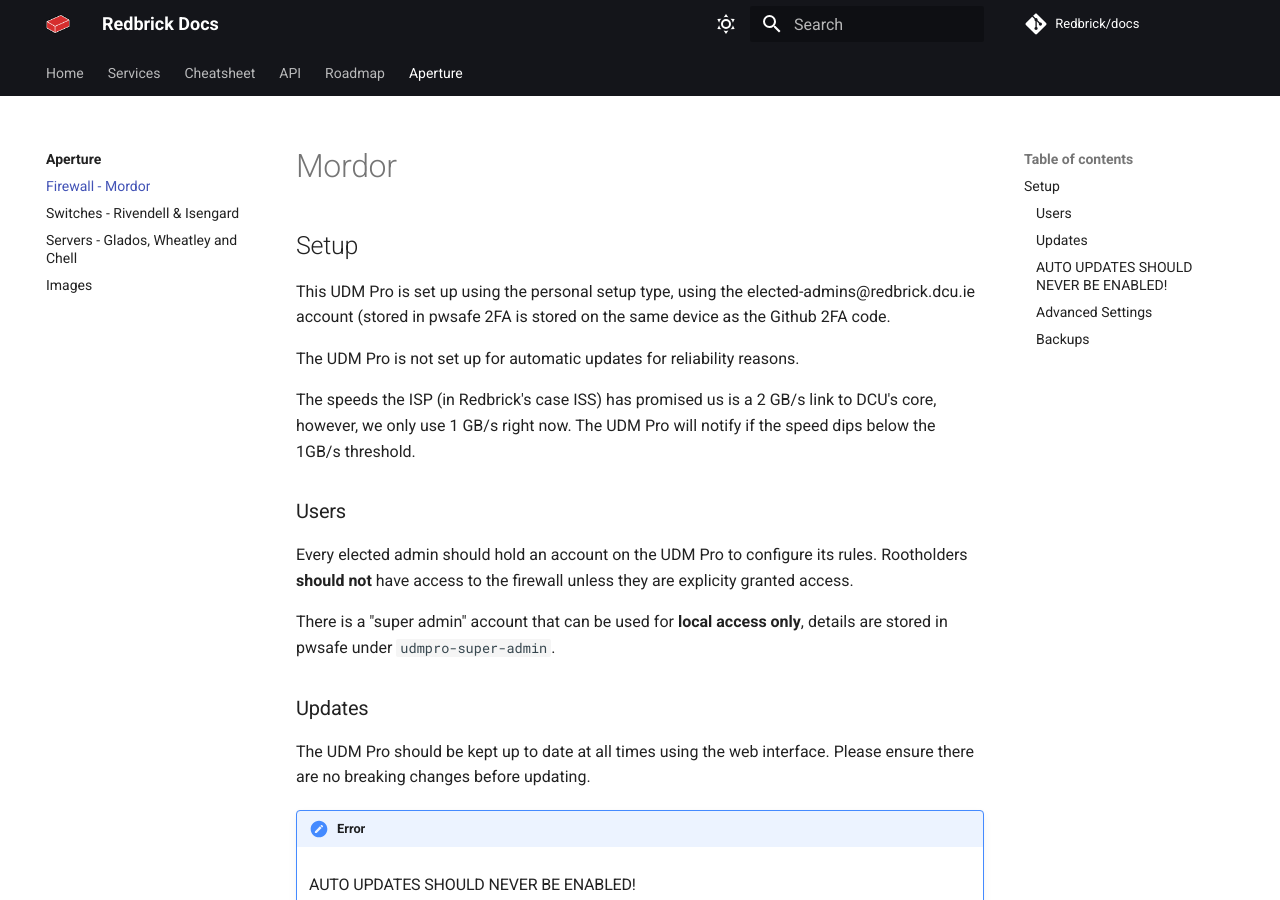
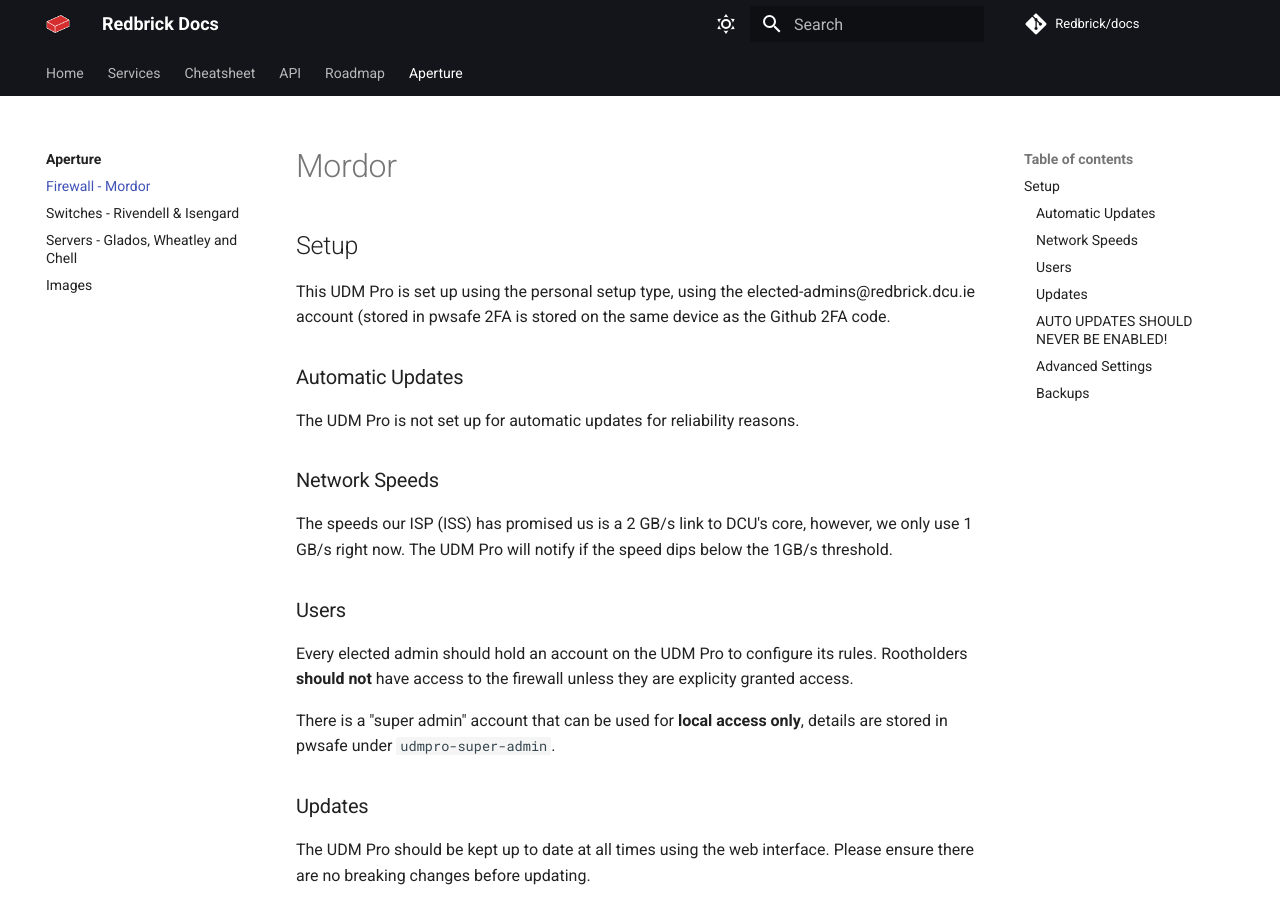
Before and after one commit to redbrick/docs, an MkDocs documentation site: the page built from docs/aperture/firewall.md, in a window 1280 px wide and 900 px high. Built offline with MkDocs 1.6.1 and Material for MkDocs 9.7.7, drawn with Linux system fonts in a browser that asks for light colours; comment, search, counter and statistics services are not loaded.

Commit message:
adds headers

```diff
--- a/docs/aperture/firewall.md
+++ b/docs/aperture/firewall.md
@@ -7,9 +7,13 @@
 This UDM Pro is set up using the personal setup type, using the elected-admins@redbrick.dcu.ie account (stored in pwsafe
 2FA is stored on the same device as the Github 2FA code.
 
+### Automatic Updates
+
 The UDM Pro is not set up for automatic updates for reliability reasons.
 
-The speeds the ISP (in Redbrick's case ISS) has promised us is a 2 GB/s link to DCU's core, however, we only use 1 GB/s
+### Network Speeds
+
+The speeds our ISP (ISS) has promised us is a 2 GB/s link to DCU's core, however, we only use 1 GB/s
 right now. The UDM Pro will notify if the speed dips below the 1GB/s threshold.
 
 ### Users
```
